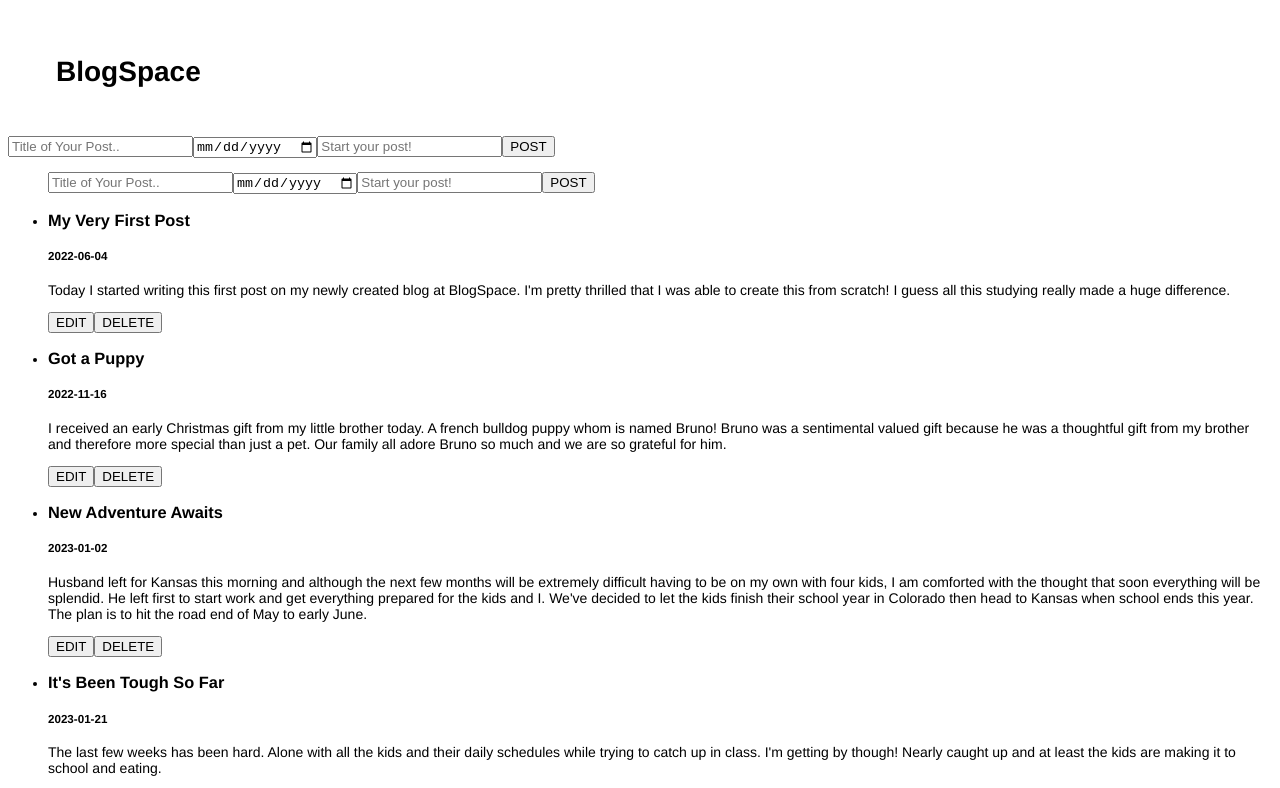
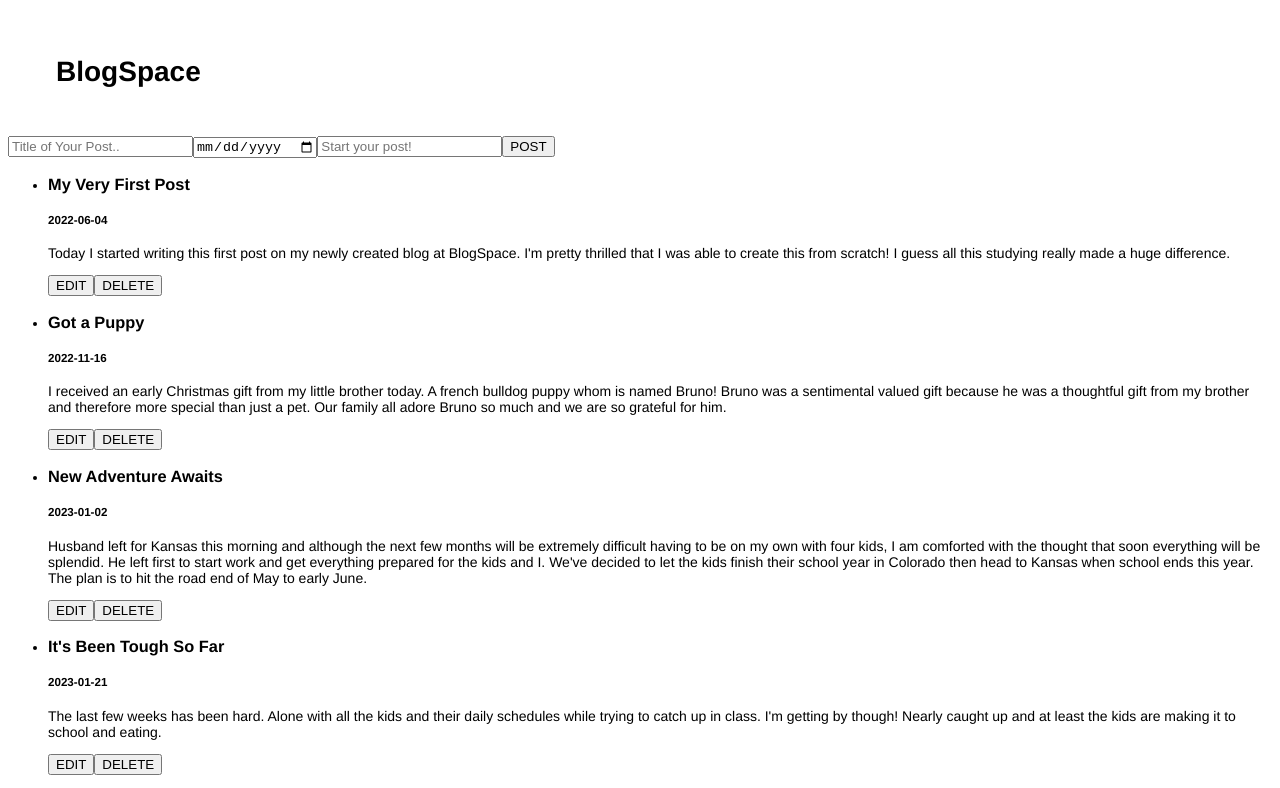
Before and after one commit to jane-stack/phase-3-blog-project, a React (Create React App) app in the folder blog-client/: page / in a window 1280 px wide. Shown: the top 788 px of the page. Built offline with nearby package versions, Linux system fonts and the light colour scheme; data requests are answered from the project's data file.

Commit message:
front end works properly

```diff
--- a/blog-client/src/components/App.js
+++ b/blog-client/src/components/App.js
@@ -43,11 +43,11 @@ function App() {
       <PostForm
         onAddPost={handleAddPost}
         onUpdatePost={handleUpdatedPost}
+        selectedPost={selectedPost}
         />
       <BlogList
         posts={posts}
         onPostDelete={handleDeletePost}
-        selectedPost={selectedPost}
         selectPost={selectPost}
       />
     </main>
--- a/blog-client/src/components/BlogList.js
+++ b/blog-client/src/components/BlogList.js
@@ -1,6 +1,5 @@
 import React from "react";
 import Post from "./Post";
-import EditForm from "./EditForm";
 
 function BlogList({posts, onPostDelete, selectPost, selectedPost}) {
 
@@ -22,7 +21,6 @@ function BlogList({posts, onPostDelete, selectPost, selectedPost}) {
     return (
         <div className="list">
             <ul>
-                <EditForm selectedPost={selectedPost} />
                 {renderBlogPosts}
             </ul>
         </div>
--- a/blog-client/src/components/EditForm.js
+++ /dev/null
@@ -1,48 +0,0 @@
-import React, { useEffect, useState } from "react";
-function EditForm({onUpdatePost, selectedPost}) {
-    const [id, setPostId] = useState(0);
-    const [title, setTitle] = useState("");
-    const [date, setDate] = useState("");
-    const [description, setDescription] = useState("");
-
-    useEffect(() => {
-        setPostId(selectedPost.id)
-        setTitle(selectedPost.title)
-        setDate(selectedPost.date)
-        setDescription(selectedPost.description)
-    }, [selectedPost])
-
-    function handleSubmit(e) {
-        e.preventDefault();
-        const newPost = {
-            title: title,
-            date: date,
-            description: description
-        }
-
-        fetch(`http://localhost:6001/blogPost/${id}`, {
-            method: "PATCH",
-            headers: {
-                "Content-Type": "application/json",
-            },
-            body: JSON.stringify(newPost)
-        })
-        .then(resp => resp.json())
-        .then(updatePost => onUpdatePost(updatePost));
-
-        // refresh input fields after submitting form.
-        setTitle("");
-        setDate("");
-        setDescription("");
-    }
-
-    return (
-        <form onSubmit={handleSubmit}>
-            <input type="text" name="title" placeholder="Title of Your Post.." onChange={(e) => setTitle(e.target.value)} value={title} />
-            <input type="date" name="date" onChange={(e) => setDate(e.target.value)} value={date} />
-            <input type="text" name="description" placeholder="Start your post!" onChange={(e) => setDescription(e.target.value)} value={description} />
-            <button>POST</button>
-        </form>
-    )
-}
-export default EditForm;
--- a/blog-client/src/components/PostForm.js
+++ b/blog-client/src/components/PostForm.js
@@ -1,9 +1,18 @@
-import React, { useState } from "react";
+import React, { useEffect, useState } from "react";
+// import EditForm from "./EditForm";
 
-function PostForm({onAddPost}) {
+function PostForm({onAddPost, onUpdatePost, selectedPost}) {
+    const [id, setPostId] = useState(0);
     const [title, setTitle] = useState("");
     const [date, setDate] = useState("");
     const [description, setDescription] = useState("");
+
+    useEffect(() => {
+        setPostId(selectedPost.id)
+        setTitle(selectedPost.title)
+        setDate(selectedPost.date)
+        setDescription(selectedPost.description)
+    }, [selectedPost])
 
     function handleSubmit(e) {
         e.preventDefault();
@@ -29,12 +38,32 @@ function PostForm({onAddPost}) {
         setDescription("");
     }
 
+    function handleEditSubmit(e) {
+        e.preventDefault();
+        const newPost = {
+            title: title,
+            date: date,
+            description: description
+        }
+
+        fetch(`http://localhost:6001/blogPost/${id}`, {
+            method: "PATCH",
+            headers: {
+                "Content-Type": "application/json",
+            },
+            body: JSON.stringify(newPost)
+        })
+        .then(resp => resp.json())
+        .then(updatePost => onUpdatePost(updatePost));
+    }
+
     return (
-        <form className="new-post" onSubmit={handleSubmit}>
+        <form className="new-post" onSubmit={handleSubmit} onClick={handleEditSubmit} >
             <input type="text" name="title" placeholder="Title of Your Post.." onChange={(e) => setTitle(e.target.value)} value={title} />
             <input type="date" name="date" onChange={(e) => setDate(e.target.value)} value={date} />
             <input type="text" name="description" placeholder="Start your post!" onChange={(e) => setDescription(e.target.value)} value={description} />
             <button>POST</button>
+            {/* <EditForm selectedPost={selectedPost} /> */}
         </form>
     )
 }
```
